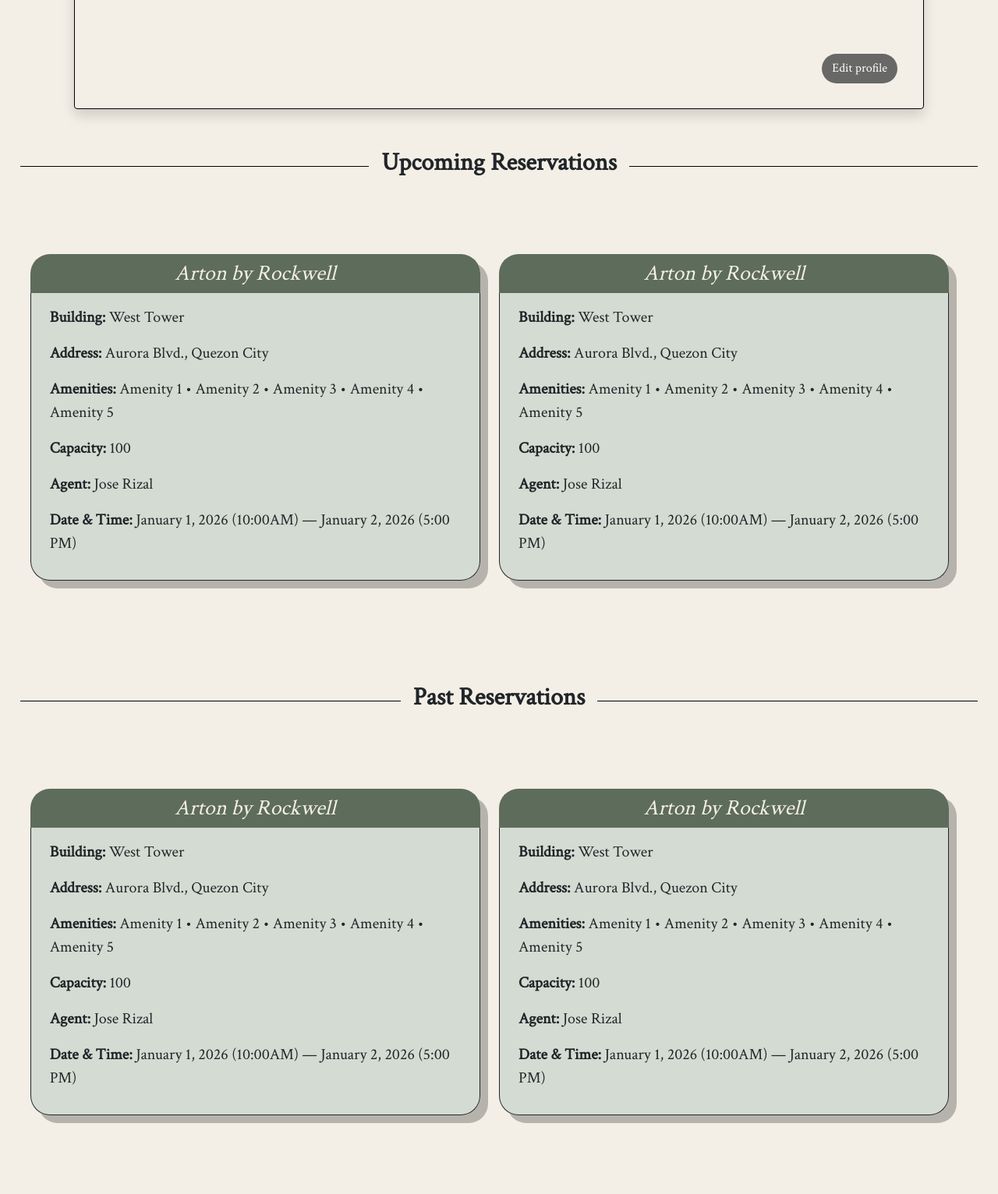
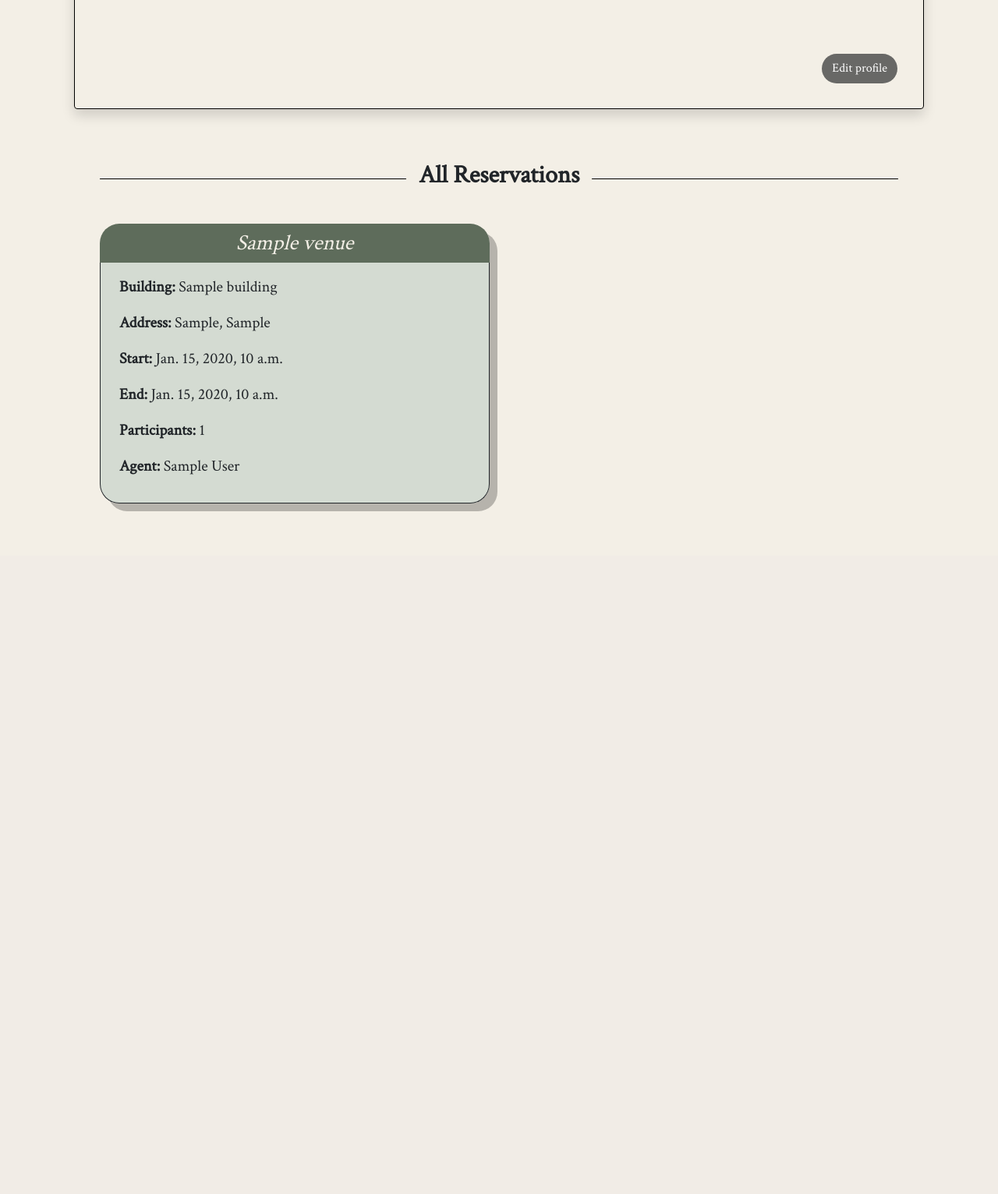
Before and after one commit to JedJedJedd/CSCI41-StateSpaces-16, a Django app: a page that uses StateSpaces/accounts/templates/accounts/customer_profile.html in a window 1280 px wide. Shown: the part 374-1906 px from the top of the page at 78% size. After the commit the page ends 1030 px from the top, so only its background shows below. Run offline with Django 5.2, Linux system fonts and the light colour scheme; tables that the repository leaves empty hold one stand-in row (values such as "Sample post").

Commit message:
fixed venue details and connected backend to customer reservations summary in profile page

```diff
--- a/StateSpaces/accounts/models.py
+++ b/StateSpaces/accounts/models.py
@@ -57,7 +57,7 @@
     username = models.CharField(max_length=100)
 
     def __str__(self):
-        return f"{self.user.get_full_name()} (Customer)"
+        return self.customer_name
 
     def get_profile_url(self):
         return reverse('accounts:profile', kwargs={'username': self.user.username})
--- a/StateSpaces/accounts/templates/accounts/customer_profile.html
+++ b/StateSpaces/accounts/templates/accounts/customer_profile.html
@@ -1,108 +1,42 @@
-
+<!--If the user is a customer-->
+<div class="col-md-10 mx-auto">
     <div class="row">
 
-        <!-- Title 1 -->
-        <div class="d-flex justify-content-center align-items-center my-1">
+        <!--Title-->
+        <div class="d-flex justify-content-center align-items-center my-4">
             <div class="flex-grow-1" style="border-top: 1px solid #000;"></div>
-            <h2 class="fw-bold mb-2 mx-3 my-0" style="white-space: nowrap;">Upcoming Reservations</h2>
+            <h2 class="fw-bold mb-2 mx-3 my-0" style="white-space: nowrap;">All Reservations</h2>
             <div class="flex-grow-1" style="border-top: 1px solid #000;"></div>
         </div>
 
-        <!-- Upcoming Venues -->
-        <div class="row g-4">
+        <!-- Reservation Cards -->
+        {% if all_reservations %}
+            {% for reservation in all_reservations %}
+            <div class="col-md-6 mb-4">
+                <div style="border-radius: 25px; box-shadow: 10px 10px #B6B3AC; width: 100%;">
 
-            <!-- Venue 1 -->
-            <div class="col-md-6">
-                <div style="border-radius: 25px; box-shadow: 10px 10px #B6B3AC; width: 100%;">
+                    <!-- Venue Name -->
                     <div class="text-center fs-3 fst-italic py-1"
                          style="background-color: #5E6C5B; color: #F3EFE6; border-radius: 25px 25px 0 0;">
-                        Arton by Rockwell
+                        {{ reservation.venue.venue_name }}
                     </div>
+
+                    <!-- Reservation Details -->
                     <div class="border border-top-0 border-dark px-4 py-3"
                          style="background-color: #D4DBD2; border-radius: 0 0 25px 25px;">
-                        <p><span class="fw-bold">Building: </span> West Tower</p>
-                        <p><span class="fw-bold">Address: </span> Aurora Blvd., Quezon City</p>
-                        <p><span class="fw-bold">Amenities: </span> Amenity 1 • Amenity 2 • Amenity 3 • Amenity 4 • Amenity 5</p>
-                        <p><span class="fw-bold">Capacity: </span> 100</p>
-                        <p><span class="fw-bold">Agent: </span> Jose Rizal</p>
-                        <p><span class="fw-bold">Date & Time: </span> January 1, 2026 (10:00AM) — January 2, 2026 (5:00 PM)</p>
+                        <p><span class="fw-bold">Building: </span> {{ reservation.venue.building.building_name }}</p>
+                        <p><span class="fw-bold">Address: </span> {{ reservation.venue.building.street }}, {{ reservation.venue.building.city }}</p>
+                        <p><span class="fw-bold">Start: </span> {{ reservation.start_datetime }}</p>
+                        <p><span class="fw-bold">End: </span> {{ reservation.end_datetime }}</p>
+                        <p><span class="fw-bold">Participants: </span> {{ reservation.number_of_participants }}</p>
+                        <p><span class="fw-bold">Agent: </span> {{ reservation.venue.agent.agent_name|default:reservation.venue.agent.user.get_full_name }}</p>
                     </div>
                 </div>
             </div>
-
-            <!-- Venue 2 -->
-            <div class="col-md-6">
-                <div style="border-radius: 25px; box-shadow: 10px 10px #B6B3AC; width: 100%;">
-                    <div class="text-center fs-3 fst-italic py-1"
-                         style="background-color: #5E6C5B; color: #F3EFE6; border-radius: 25px 25px 0 0;">
-                        Arton by Rockwell
-                    </div>
-                    <div class="border border-top-0 border-dark px-4 py-3"
-                         style="background-color: #D4DBD2; border-radius: 0 0 25px 25px;">
-                        <p><span class="fw-bold">Building: </span> West Tower</p>
-                        <p><span class="fw-bold">Address: </span> Aurora Blvd., Quezon City</p>
-                        <p><span class="fw-bold">Amenities: </span> Amenity 1 • Amenity 2 • Amenity 3 • Amenity 4 • Amenity 5</p>
-                        <p><span class="fw-bold">Capacity: </span> 100</p>
-                        <p><span class="fw-bold">Agent: </span> Jose Rizal</p>
-                        <p><span class="fw-bold">Date & Time: </span> January 1, 2026 (10:00AM) — January 2, 2026 (5:00 PM)</p>
-                    </div>
-                </div>
-            </div>
-
-        </div>
+            {% endfor %}
+        {% else %}
+            <p class="text-center">No reservations found.</p>
+        {% endif %}
 
     </div>
-
-
-    <div class="row">
-
-        <!-- Title 2 -->
-        <div class="d-flex justify-content-center align-items-center my-1">
-            <div class="flex-grow-1" style="border-top: 1px solid #000;"></div>
-            <h2 class="fw-bold mb-2 mx-3 my-0" style="white-space: nowrap;">Past Reservations</h2>
-            <div class="flex-grow-1" style="border-top: 1px solid #000;"></div>
-        </div>
-
-        <!-- Past Venues -->
-        <div class="row g-4">
-            <!-- Venue 1 -->
-            <div class="col-md-6">
-                <div style="border-radius: 25px; box-shadow: 10px 10px #B6B3AC; width: 100%;">
-                    <div class="text-center fs-3 fst-italic py-1"
-                         style="background-color: #5E6C5B; color: #F3EFE6; border-radius: 25px 25px 0 0;">
-                        Arton by Rockwell
-                    </div>
-                    <div class="border border-top-0 border-dark px-4 py-3"
-                         style="background-color: #D4DBD2; border-radius: 0 0 25px 25px;">
-                        <p><span class="fw-bold">Building: </span> West Tower</p>
-                        <p><span class="fw-bold">Address: </span> Aurora Blvd., Quezon City</p>
-                        <p><span class="fw-bold">Amenities: </span> Amenity 1 • Amenity 2 • Amenity 3 • Amenity 4 • Amenity 5</p>
-                        <p><span class="fw-bold">Capacity: </span> 100</p>
-                        <p><span class="fw-bold">Agent: </span> Jose Rizal</p>
-                        <p><span class="fw-bold">Date & Time: </span> January 1, 2026 (10:00AM) — January 2, 2026 (5:00 PM)</p>
-                    </div>
-                </div>
-            </div>
-
-            <!-- Venue 2 -->
-            <div class="col-md-6">
-                <div style="border-radius: 25px; box-shadow: 10px 10px #B6B3AC; width: 100%;">
-                    <div class="text-center fs-3 fst-italic py-1"
-                         style="background-color: #5E6C5B; color: #F3EFE6; border-radius: 25px 25px 0 0;">
-                        Arton by Rockwell
-                    </div>
-                    <div class="border border-top-0 border-dark px-4 py-3"
-                         style="background-color: #D4DBD2; border-radius: 0 0 25px 25px;">
-                        <p><span class="fw-bold">Building: </span> West Tower</p>
-                        <p><span class="fw-bold">Address: </span> Aurora Blvd., Quezon City</p>
-                        <p><span class="fw-bold">Amenities: </span> Amenity 1 • Amenity 2 • Amenity 3 • Amenity 4 • Amenity 5</p>
-                        <p><span class="fw-bold">Capacity: </span> 100</p>
-                        <p><span class="fw-bold">Agent: </span> Jose Rizal</p>
-                        <p><span class="fw-bold">Date & Time: </span> January 1, 2026 (10:00AM) — January 2, 2026 (5:00 PM)</p>
-                    </div>
-                </div>
-            </div>
-
-        </div>
-
-    </div>
+</div>
--- a/StateSpaces/accounts/views.py
+++ b/StateSpaces/accounts/views.py
@@ -4,6 +4,7 @@
 from django.views.generic.list import ListView
 from django.views.generic.edit import CreateView
 from .models import CustomerProfile, AgentProfile
+from reservations.models import Reservation
 from django.contrib.auth.models import User
 from .forms import CreateUserForm
 from django.urls import reverse_lazy
@@ -37,6 +38,9 @@
 
         ctx['is_agent'] = isinstance(profile, AgentProfile)
         ctx['is_customer'] = isinstance(profile, CustomerProfile)
+
+        reservations = Reservation.objects.filter(customer=profile)
+        ctx['all_reservations'] = reservations
         return ctx
 
         # code block below is temporary
```
Also changed, not shown: StateSpaces/venues/templates/venues/venue_detail.html (+38 -35 lines).
